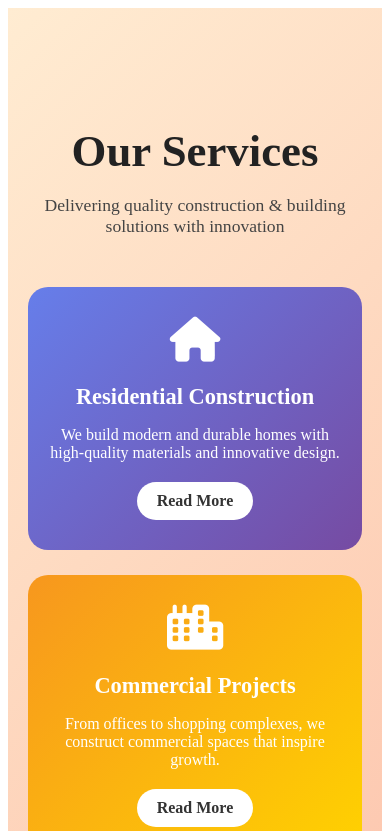
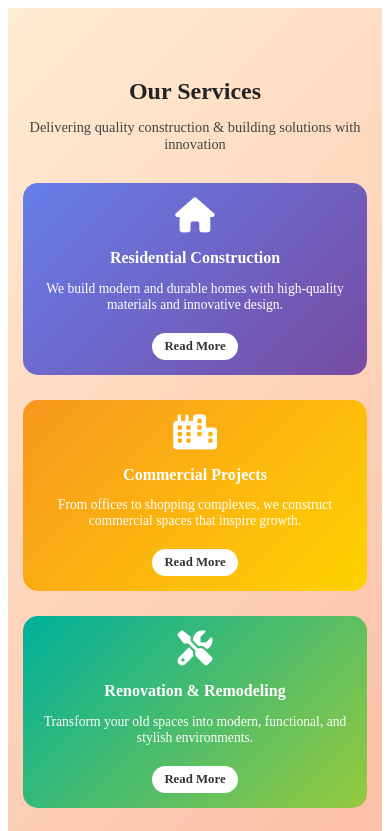
Before and after one commit to Harshitarunwal/construction-website1, a plain HTML site: page service.html in a window 390 px wide. Shown: the top 831 px of the page. Drawn offline with Linux system fonts and the light colour scheme.

Commit message:
Update service.html

```diff
--- a/service.html
+++ b/service.html
@@ -149,4 +149,63 @@
   from { opacity: 0; }
   to { opacity: 1; }
 }
+
+/* 📱 Responsive Design */
+@media (max-width: 992px) {
+  .section-title {
+    font-size: 2.2rem;
+  }
+  .section-subtitle {
+    font-size: 1rem;
+    margin-bottom: 30px;
+  }
+}
+
+@media (max-width: 768px) {
+  .services {
+    padding: 50px 15px;
+  }
+  .section-title {
+    font-size: 1.8rem;
+  }
+  .service-card {
+    padding: 20px 15px;
+  }
+  .service-card .icon {
+    font-size: 35px;
+  }
+  .service-card h3 {
+    font-size: 1.2rem;
+  }
+  .service-card p {
+    font-size: 0.9rem;
+  }
+  .btn {
+    padding: 8px 15px;
+    font-size: 0.9rem;
+  }
+}
+
+@media (max-width: 480px) {
+  .section-title {
+    font-size: 1.5rem;
+  }
+  .section-subtitle {
+    font-size: 0.9rem;
+  }
+  .service-card {
+    padding: 15px 10px;
+    border-radius: 15px;
+  }
+  .service-card h3 {
+    font-size: 1rem;
+  }
+  .service-card p {
+    font-size: 0.85rem;
+  }
+  .btn {
+    padding: 6px 12px;
+    font-size: 0.8rem;
+  }
+}
 </style>
```
